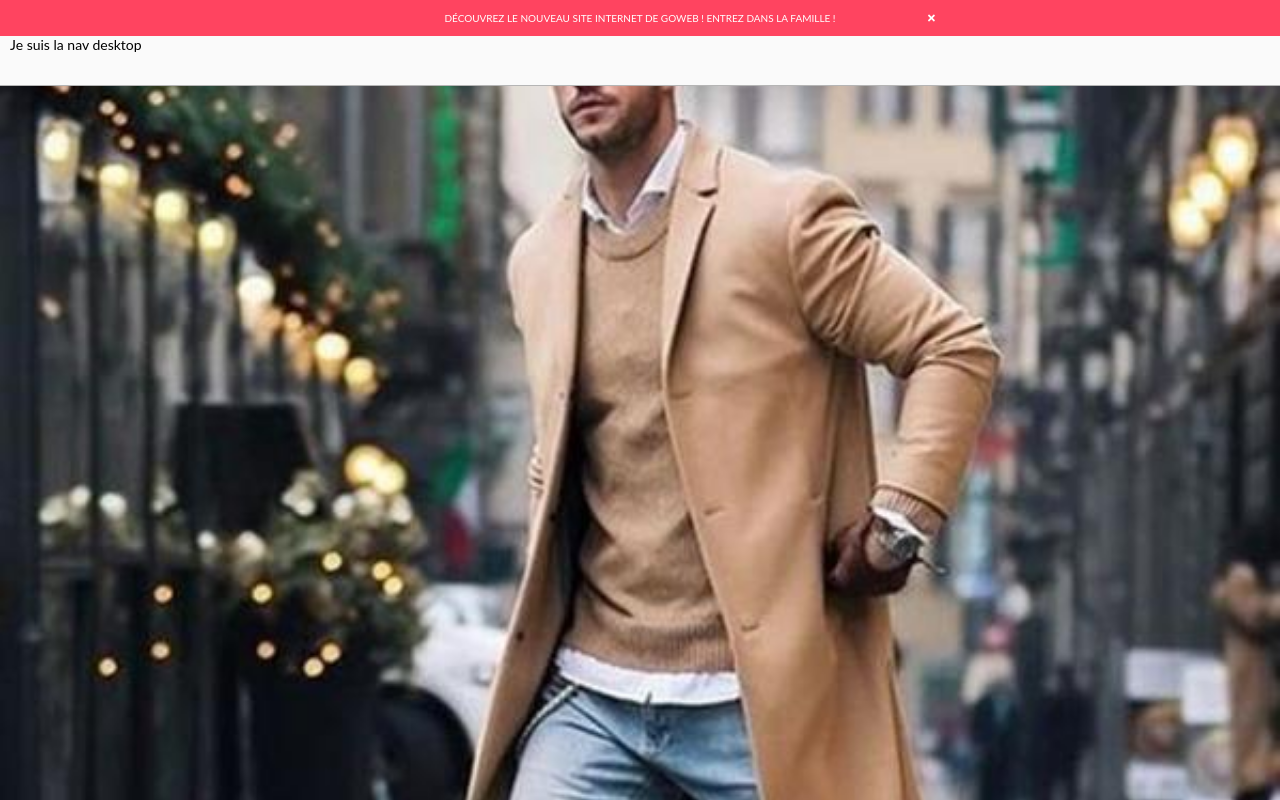
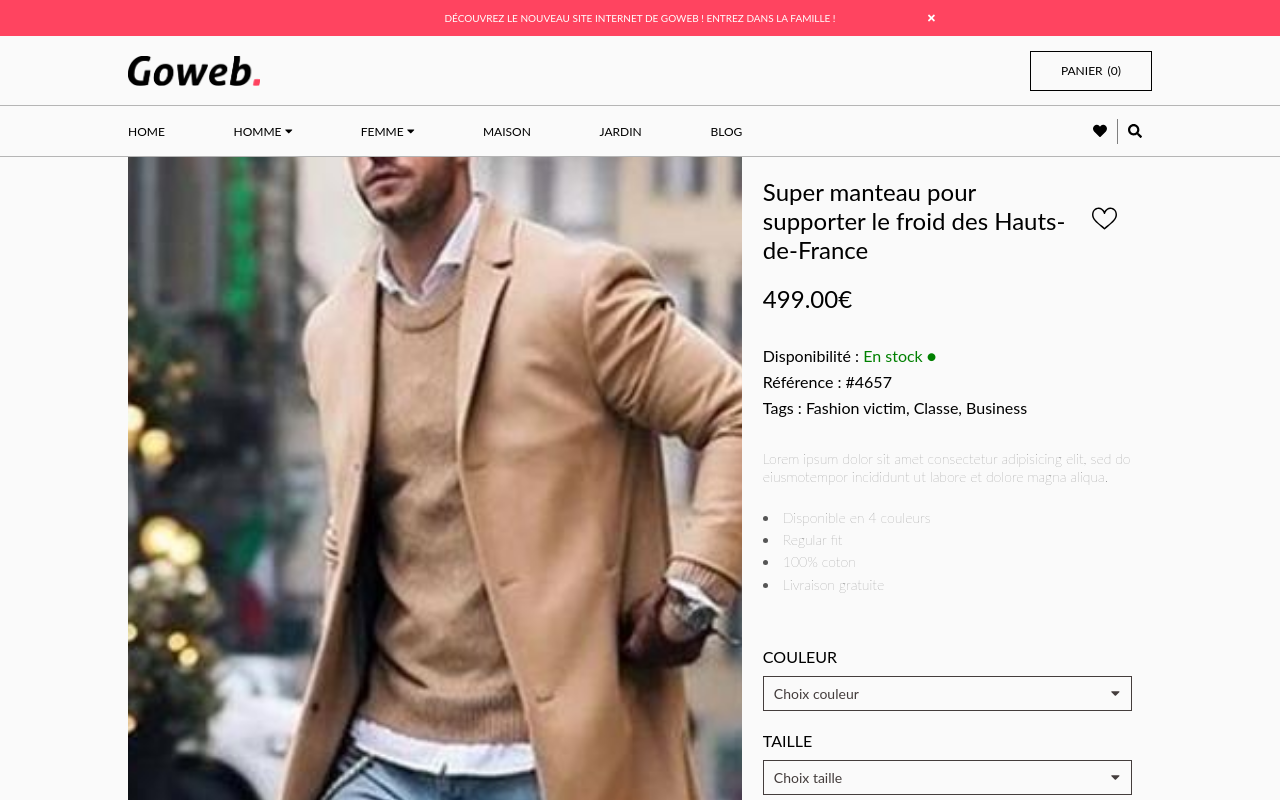
Before and after one commit to Lucasbeneston/goweb_store, a React (Create React App) app: page / in a window 1280 px wide. Shown: the top 800 px of the page. Built offline with nearby package versions, Linux system fonts and the light colour scheme.

Commit message:
:lipstick: Nav desktop 100% :lipstick:

```diff
--- a/src/components/molecules/Nav/Nav.jsx
+++ b/src/components/molecules/Nav/Nav.jsx
@@ -21,7 +21,11 @@ export default function Nav() {
 
   return (
     <nav className="nav" role="navigation">
-      {isMobile ? <NavMobile itemCount={itemCount} /> : <NavDesktop />}
+      {isMobile ? (
+        <NavMobile itemCount={itemCount} />
+      ) : (
+        <NavDesktop itemCount={itemCount} />
+      )}
     </nav>
   );
 }
--- a/src/components/molecules/Nav/Nav.scss
+++ b/src/components/molecules/Nav/Nav.scss
@@ -1,4 +1,5 @@
 @import "../../_settings/variables";
+@import "../../_settings/mixins";
 
 .nav {
   background-color: $off-white;
@@ -8,4 +9,9 @@
   display: flex;
   justify-content: space-between;
   border-bottom: 1px solid rgb(181, 181, 181);
+
+  @include media(tablet) {
+    padding: 0;
+    height: auto;
+  }
 }
--- a/src/components/molecules/Nav/NavDesktop/NavDesktop.jsx
+++ b/src/components/molecules/Nav/NavDesktop/NavDesktop.jsx
@@ -1,9 +1,70 @@
 import React from "react";
+import { Link } from "react-router-dom";
+import { FontAwesomeIcon } from "@fortawesome/react-fontawesome";
+import PropTypes from "prop-types";
+import {
+  faCaretDown,
+  faHeart,
+  faSearch,
+} from "@fortawesome/free-solid-svg-icons";
 
-export default function NavDesktop() {
+import "./NavDesktop.scss";
+
+export default function NavDesktop({ itemCount }) {
   return (
     <>
-      <div>Je suis la nav desktop</div>
+      <div className="navDesktop">
+        <div className="navDesktop_top">
+          <Link to="/">
+            <div className="navDesktop_top_logo">
+              <img
+                src={`${process.env.PUBLIC_URL}/assets/logoSVGgoweb.png`}
+                alt="Illustration du manteau"
+              />
+            </div>
+          </Link>
+          <Link to="/cart" className="navDesktop_top_cartButton" type="button">
+            Panier
+            <span className="navDesktop_top_cartButton_cartCount">
+              ({itemCount})
+            </span>
+          </Link>
+        </div>
+        <div className="navDesktop_bottom">
+          <div className="navDesktop_bottom_menu">
+            <Link to="/">Home</Link>
+            <Link to="/homme">
+              Homme <FontAwesomeIcon icon={faCaretDown} />
+            </Link>
+            <Link to="/femme">
+              Femme <FontAwesomeIcon icon={faCaretDown} />
+            </Link>
+            <Link to="/maison">Maison</Link>
+            <Link to="/jardin">Jardin</Link>
+            <Link to="/blog">Blog</Link>
+          </div>
+          <div className="navDesktop_bottom_likeSearch">
+            <Link
+              to="/favoris"
+              className="navDesktop_bottom_likeSearch_button"
+              type="button"
+            >
+              <FontAwesomeIcon icon={faHeart} />
+            </Link>
+            <div className="navDesktop_bottom_likeSearch_line" />
+            <button
+              className="navDesktop_bottom_likeSearch_button"
+              type="button"
+            >
+              <FontAwesomeIcon icon={faSearch} />
+            </button>
+          </div>
+        </div>
+      </div>
     </>
   );
 }
+
+NavDesktop.propTypes = {
+  itemCount: PropTypes.string.isRequired,
+};
--- /dev/null
+++ b/src/components/molecules/Nav/NavDesktop/NavDesktop.scss
@@ -0,0 +1,81 @@
+@import "../../../_settings/variables";
+
+.navDesktop {
+  width: 100%;
+  background-color: $off-white;
+
+  &_top {
+    width: 100%;
+    height: 70px;
+    padding: 0 10%;
+    border-bottom: 1px solid rgb(181, 181, 181);
+    display: flex;
+    justify-content: space-between;
+    align-items: center;
+
+    &_logo {
+      display: flex;
+      justify-content: center;
+      height: 100%;
+
+      & img {
+        height: 30px;
+      }
+    }
+
+    &_cartButton {
+      height: 40px;
+      border: 1px solid $black;
+      padding: 0 30px;
+      display: flex;
+      align-items: center;
+      justify-content: center;
+      text-transform: uppercase;
+      font-size: 1.2rem;
+
+      &_cartCount {
+        margin-left: 5px;
+      }
+    }
+  }
+
+  &_bottom {
+    width: 100%;
+    height: 50px;
+    padding: 0 10%;
+    display: flex;
+    justify-content: space-between;
+    align-items: center;
+
+    &_menu {
+      width: 60%;
+      height: 100%;
+      display: flex;
+      justify-content: space-between;
+      align-items: center;
+      text-transform: uppercase;
+      font-size: 1.2rem;
+    }
+
+    &_likeSearch {
+      height: 100%;
+      align-items: center;
+      display: flex;
+
+      &_button {
+        font-size: 1.4rem;
+        padding: 0 10px;
+        border: none;
+        background-color: transparent;
+        cursor: pointer;
+        outline: none;
+        display: flex;
+      }
+
+      &_line {
+        height: 50%;
+        border-right: 1px solid grey;
+      }
+    }
+  }
+}
--- a/src/components/molecules/Nav/NavMobile/NavMobile.scss
+++ b/src/components/molecules/Nav/NavMobile/NavMobile.scss
@@ -17,12 +17,6 @@
     display: flex;
     align-items: center;
 
-    &_logo {
-      font-size: 1.6rem;
-      font-weight: bold;
-      font-style: italic;
-    }
-
     &_button {
       font-size: 1.75rem;
       padding: 0 10px;
@@ -30,6 +24,7 @@
       background-color: transparent;
       cursor: pointer;
       outline: none;
+      display: flex;
 
       &_burger {
         width: 18px;
@@ -53,7 +48,6 @@
     left: 0;
     padding: 5% 7.5%;
     display: flex;
-    // flex-direction: column;
     flex-wrap: wrap;
     background-color: $off-white;
     border-bottom: 1px solid rgb(181, 181, 181);
--- a/src/components/pages/Item/Item.jsx
+++ b/src/components/pages/Item/Item.jsx
@@ -8,9 +8,14 @@ import "./Item.scss";
 export default function Item() {
   return (
     <main className="item" role="main">
-      <CarrouselImages />
-      <InformationsItem />
-      <ItemForm />
+      <div className="item_images">
+        <CarrouselImages />
+      </div>
+
+      <div className="item_informationsForm">
+        <InformationsItem />
+        <ItemForm />
+      </div>
     </main>
   );
 }
--- a/src/components/pages/Item/Item.scss
+++ b/src/components/pages/Item/Item.scss
@@ -1,6 +1,21 @@
+@import "../../_settings/mixins";
+
 .item {
   width: 100%;
   display: flex;
   flex-direction: column;
   position: relative;
+
+  @include media(tablet) {
+    flex-direction: row;
+    padding: 0 10%;
+
+    &_images {
+      width: 60%;
+    }
+
+    &_informationsForm {
+      width: 40%;
+    }
+  }
 }
```
Also changed, not shown: 1 other file (tests, documents, lock files or other folders).
